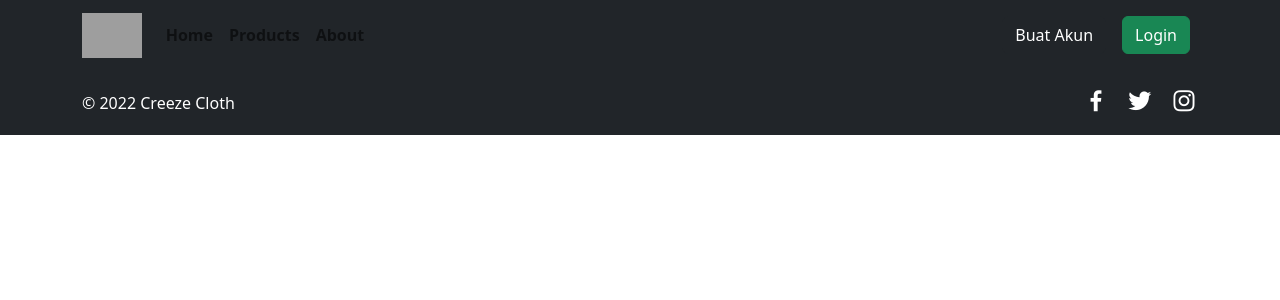
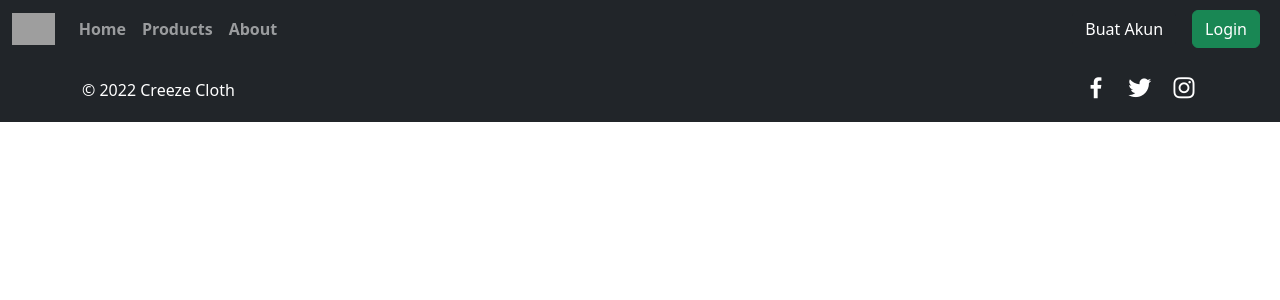
Before and after one commit to adityarrestu/rogstore, a PHP site: page /index.php?menu=beranda in a window 1280 px wide. Shown: the top 300 px of the page. Run offline with PHP 8.4, Linux system fonts and the light colour scheme; data that the repository does not hold is empty; grey boxes are pictures that could not be loaded.

Commit message:
add logo

```diff
--- a/components/header.php
+++ b/components/header.php
@@ -26,10 +26,10 @@ if (isset($_SESSION['login'])) {
 
 <body>
   <!-- Navbar -->
-  <nav class="navbar navbar-expand-sm navbar-light bg-dark sticky-top">
-    <div class="container">
+  <nav class="navbar navbar-expand-sm navbar-light navbar-dark bg-dark sticky-top">
+    <div class="container-xxl">
       <a class="navbar-brand" href="#">
-        <img src="./img/logo2.png" style="max-height: 2.8rem" alt="" />
+        <img src="./img/logo.png" style="max-height: 2rem" alt="" />
       </a>
       <button class="navbar-toggler d-lg-none" type="button" data-bs-toggle="collapse" data-bs-target="#collapsibleNavId" aria-controls="collapsibleNavId" aria-expanded="false" aria-label="Toggle navigation">
         <span class="navbar-toggler-icon"></span>
```
